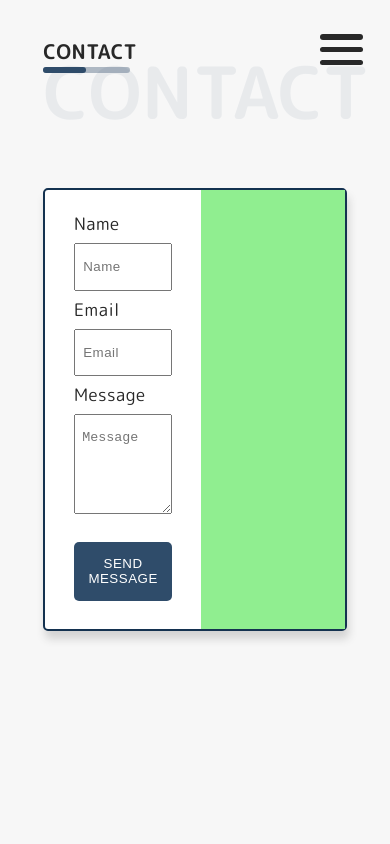
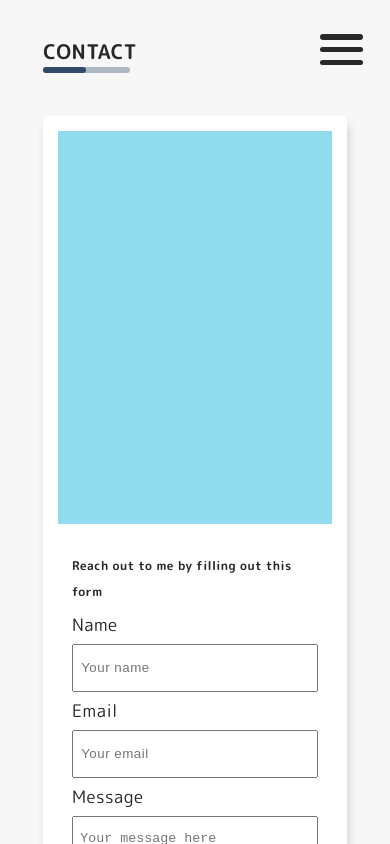
Before and after one commit to jbrorson/exwork, a React (Create React App) app: page /contact in a window 390 px wide. Shown: the top 844 px of the page. Built offline with nearby package versions, Linux system fonts and the light colour scheme.

Commit message:
Media Query for contact form looks ok

```diff
--- a/src/Components/Title.js
+++ b/src/Components/Title.js
@@ -5,7 +5,7 @@ function Title({ title, span }) {
     <div className="Title">
       <h3>
         {title}
-        <span>{span}</span>
+        {/* <span>{span}</span> */}
       </h3>
     </div>
   )
--- a/src/Pages/Contact.js
+++ b/src/Pages/Contact.js
@@ -1,20 +1,25 @@
 import React from 'react'
 import Title from '../Components/Title';
-import avatar from '../images/avatar.jpg';
+// import avatar from '../images/avatar.jpg';
 
 function Contact() {
   return (
-    <div className="Contact">
+    <main className="Contact App">
       <Title title={"Contact"} span="Contact" />
       <div className="form-wrapper">
+        <div className="form-img">
+
+        </div>
+
         <form className="form">
           <div className="form-grid">
+            <h2>Reach out to me by filling out this form</h2>
             <p>
               <label>Name</label>
               <input
                 type="text"
                 name="text"
-                placeholder="Name">
+                placeholder="Your name">
               </input>
             </p>
             <p>
@@ -22,7 +27,7 @@ function Contact() {
               <input
                 type="email"
                 name="text"
-                placeholder="Email">
+                placeholder="Your email">
               </input>
             </p>
             <p>
@@ -30,20 +35,16 @@ function Contact() {
               <textarea
                 className="textarea"
                 type="text"
-                placeholder="Message">
+                placeholder="Your message here">
               </textarea>
             </p>
           </div>
           <div className="btn-holder">
             <button type="submit">Send message</button>
           </div>
-
-
         </form>
-        <div className="form-img"></div>
-        {/* <img src={avatar} /> */}
       </div>
-    </div>
+    </main>
   )
 }
 
--- a/src/styles/_form.scss
+++ b/src/styles/_form.scss
@@ -1,17 +1,36 @@
+.Contact .App{
+  // min-width: 800px;
+  // margin-left: 0;
+  // width: 100%;
+  margin: 2rem;
+}
+
+// .main-content{
+//   margin-left: 0;
+// }
+
 .form-wrapper{
+  min-width: 90%;
   display: grid;
   grid-template-columns: 1fr 1fr;
-  margin-top: 8rem;
+  margin-top: 5rem;
   border-radius: 5px;
-  border: 2px solid #143250;
   box-shadow: 2px 8px 8px lightgray;
   background-color: #fff;
   transition: all ease-in 1s right;
+
+  @media screen and (max-width: 1300px){
+    grid-template-rows: 50% 50%;
+    grid-template-columns: 1fr;
+    height: 100vh;
+  }
+  @media screen and (max-width: 411px){
+    margin-top: 3rem;
+    height: 100vh;
+  }
 }
-
 .form {
   padding: 1rem 2rem;
-
   input{
     padding: 1rem .5rem;
     width: 100%;
@@ -32,6 +51,10 @@
     }
   }
 }
+
+// .form-grid{
+//   width: 100%;
+// }
 .btn-holder{
   display: flex;
   justify-content: center;
@@ -44,5 +67,7 @@
 }
 
 .form-img{
-  background-color: lightgreen;
+  background-color: rgb(144, 219, 238);
+  padding: 20px;
+  margin: 1rem;
 }
```
Also changed, not shown: src/styles/_typography.scss (+7 -0 lines).
